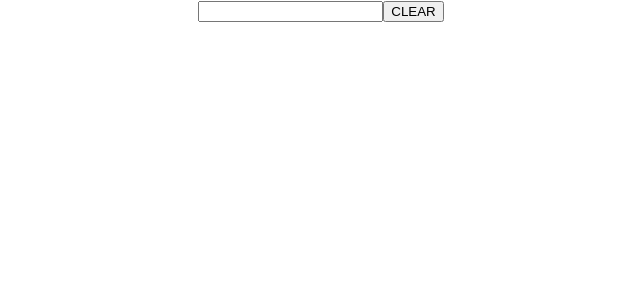
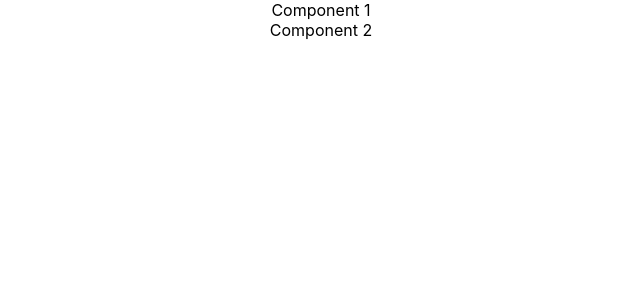
Before and after one commit to madhuvayya/React-Practice, a React (Create React App) app: page / in a window 1280 px wide. Shown: the top 300 px of the page, without its empty margins (319-959 px from the left). Built offline with nearby package versions, Linux system fonts and the light colour scheme.

Commit message:
Added LazyComponent

```diff
--- a/src/App.js
+++ b/src/App.js
@@ -27,6 +27,7 @@ import Fragment from './components/Fragment'
 import OnclickEvent from './components/OnclickEvent'
 import ReactMethods from './components/ReactMethods'
 import Clock from './components/Clock'
+import LazyComponent from './components/LazyComponent.jsx'
 
 function App() {
   return (
@@ -61,7 +62,8 @@ function App() {
       {/* <OnclickEvent /> */}
       {/* <ReactMethods /> */}
       {/* <Clock /> */}
-      <RefDemo />
+      {/* <RefDemo /> */}
+      <LazyComponent />
     </div>
   );
 }
--- /dev/null
+++ b/src/components/LazyComponent.jsx
@@ -0,0 +1,32 @@
+import React, { Suspense } from "react";
+import ReactDOM from "react-dom";
+
+const CustomComponent = React.lazy(
+  () =>
+    new Promise((resolve, reject) =>
+      setTimeout(() => resolve(import("./custom-component")), 100)
+    )
+);
+
+const CustomComponent2 = React.lazy(
+  () =>
+    new Promise((resolve, reject) =>
+      setTimeout(() => resolve(import("./custom-component")), 5000)
+    )
+);
+/**
+ * when one suspense is used, components are shown to be wait
+ * the longest took component
+ */
+function LazyComponent() {
+  return (
+    <>
+      <Suspense fallback={<div>Loading</div>}>
+        <CustomComponent label="Component 1" />
+        <CustomComponent2 label="Component 2" />
+      </Suspense>
+    </>
+  );
+}
+
+export default LazyComponent;
--- a/src/components/List.js
+++ b/src/components/List.js
@@ -5,7 +5,7 @@ function List(){
 const list = ['Peter', 'Sachin', 'Kevin', 'Dhoni', 'Alisa'];
     return  <div>
             <ul>
-            {list.map( person =><li>{person}</li>)}
+            {list.map( (person,index) =><li key={index}>{person}</li>)}
             </ul>
             </div>
 }
--- /dev/null
+++ b/src/components/custom-component.js
@@ -0,0 +1,12 @@
+/* custom-compnent.js */
+import React, { useEffect } from "react";
+
+const CustomComponent = ({ label }) => {
+  useEffect(() => {
+    console.log(`${label} created`);
+    return () => console.log(`${label} destroyed`);
+  }, []);
+return <div>{label}</div>;
+};
+
+export default CustomComponent;
```
